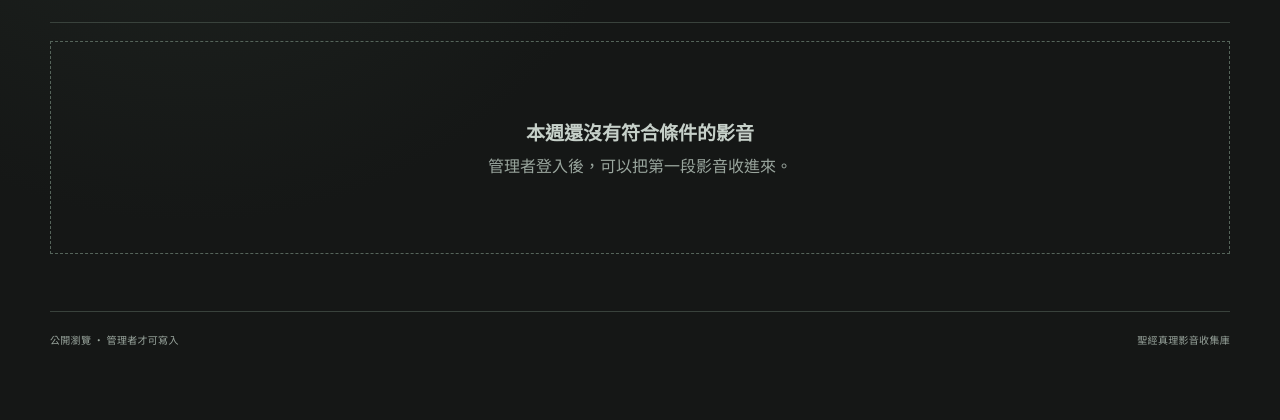
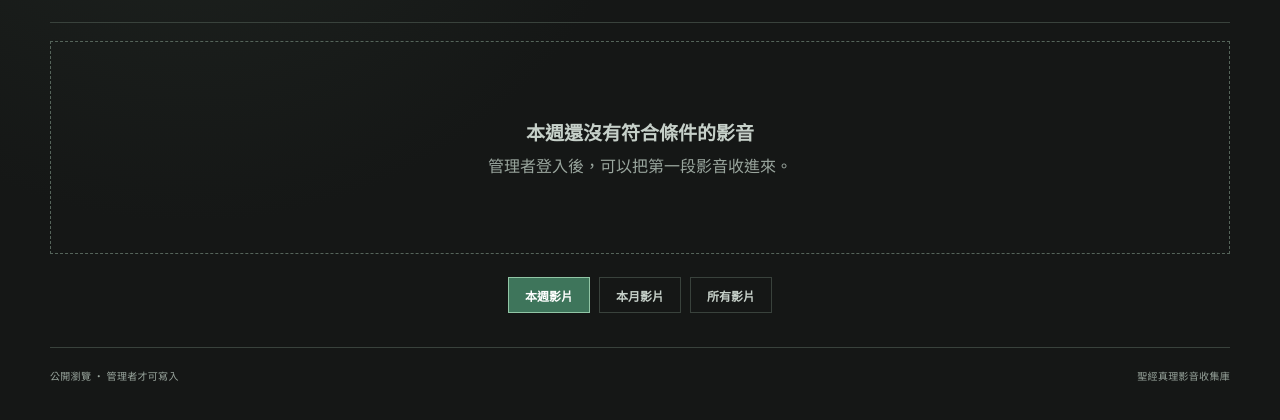
Before and after one commit to notemaker/bible, a PHP site: page / in a window 1280 px wide. Shown: the part 289-709 px from the top of the page. Run offline with PHP 8.4, Linux system fonts and the light colour scheme.

Commit message:
Add files via upload

```diff
--- a/app.js
+++ b/app.js
@@ -40,10 +40,8 @@ const state = {
   latestVerse: null,
   latestVerses: [],
   hasCachedData: false,
-  hasOlderMedia: false,
-  previousMedia: [],
-  previousMediaLoaded: false,
-  showPreviousWeek: false,
+  mediaRange: 'week',
+  mediaRanges: {},
   modal: null,
   editingMediaId: null,
   editingTypeId: null,
@@ -80,10 +78,8 @@ function applyLiveData(result) {
   state.latestVerses = Array.isArray(result.latestVerses) ? result.latestVerses : (result.latestVerse ? [result.latestVerse] : []);
   state.latestVerse = state.latestVerses[0] || null;
   state.todayKey = result.today || todayDateKey();
-  state.previousMedia = [];
-  state.previousMediaLoaded = false;
-  state.showPreviousWeek = false;
-  state.hasOlderMedia = result.hasMore !== undefined ? Boolean(result.hasMore) : state.media.some((item) => !isCurrentWeekMedia(item));
+  state.mediaRange = 'week';
+  state.mediaRanges = { week: state.media };
 }
 
 function saveLiveDataCache(result) {
@@ -345,19 +341,21 @@ function speakSingleVerse(index, button) {
 }
 
 function renderMedia() {
-  const hasOlderMedia = state.hasOlderMedia || state.previousMedia.length > 0;
-  const moreButton = $('#moreMediaButton');
-  moreButton.hidden = !hasOlderMedia;
-  moreButton.textContent = state.showPreviousWeek ? '收起上一週影片' : '更多影片';
-  const sourceMedia = state.showPreviousWeek ? state.media.concat(state.previousMedia) : state.media;
-  state.filteredMedia = sourceMedia.filter((item) => {
+  $$('.media-range-button').forEach((button) => {
+    const active = button.dataset.mediaRange === state.mediaRange;
+    button.classList.toggle('is-active', active);
+    button.setAttribute('aria-pressed', String(active));
+    button.disabled = Boolean(state.loadingMediaRange);
+  });
+  state.filteredMedia = state.media.filter((item) => {
     const inType = state.type === 'all' || item.type === state.type;
     return inType;
   }).sort((a, b) => timestampValue(b.createdAt) - timestampValue(a.createdAt));
   $('#collectionCount').textContent = `${state.filteredMedia.length} 部影音`;
   const grid = $('#mediaGrid');
   if (!state.filteredMedia.length) {
-    grid.innerHTML = `<div class="empty-state"><strong>本週還沒有符合條件的影音</strong><span>${state.media.length ? '按「更多影片」可以查看其他日期的影音。' : '管理者登入後，可以把第一段影音收進來。'}</span></div>`;
+    const rangeLabel = state.mediaRange === 'month' ? '本月' : state.mediaRange === 'all' ? '目前' : '本週';
+    grid.innerHTML = `<div class="empty-state"><strong>${rangeLabel}還沒有符合條件的影音</strong><span>${state.media.length ? '請改選其他影片範圍或影音類型。' : '管理者登入後，可以把第一段影音收進來。'}</span></div>`;
     return;
   }
   grid.innerHTML = state.filteredMedia.map((item) => renderMediaCard(item)).join('');
@@ -530,24 +528,29 @@ async function loadLiveData() {
   }
 }
 
-async function loadPreviousWeekMedia() {
-  if (state.previousMediaLoaded) { state.showPreviousWeek = true; renderMedia(); return; }
-  const button = $('#moreMediaButton');
-  button.disabled = true;
-  button.textContent = '載入中…';
+async function loadMediaRange(range) {
+  if (range === state.mediaRange) return;
+  if (state.mediaRanges[range]) {
+    state.mediaRange = range;
+    state.media = state.mediaRanges[range];
+    renderMedia();
+    return;
+  }
+  state.loadingMediaRange = true;
+  renderMedia();
   try {
-    const result = await jsonp({ action: 'mediaList', weekOffset: 1 }, DEFAULT_CONFIG.appsScriptUrl);
-    if (result?.error === '不支援的讀取操作') throw new Error('Apps Script 尚未更新到兩階段載入版本，請更新最新版 Code.gs。');
-    if (!result?.ok) throw new Error(result?.error || '上一週影片讀取失敗。');
-    state.previousMedia = Array.isArray(result.media) ? result.media : [];
-    state.previousMediaLoaded = true;
-    state.showPreviousWeek = true;
-    state.hasOlderMedia = state.previousMedia.length > 0;
+    const result = await jsonp({ action: 'mediaList', range }, DEFAULT_CONFIG.appsScriptUrl);
+    if (result?.error === '不支援的讀取操作') throw new Error('Apps Script 尚未更新到影片範圍版本，請更新最新版 Code.gs。');
+    if (!result?.ok) throw new Error(result?.error || '影片清單讀取失敗。');
+    state.mediaRanges[range] = Array.isArray(result.media) ? result.media : [];
+    state.mediaRange = range;
+    state.media = state.mediaRanges[range];
     renderMedia();
   } catch (error) {
-    showToast(error.message || '上一週影片讀取失敗。');
-    button.disabled = false;
-    button.textContent = '更多影片';
+    showToast(error.message || '影片清單讀取失敗。');
+  } finally {
+    state.loadingMediaRange = false;
+    renderMedia();
   }
 }
 
@@ -935,14 +938,7 @@ function wireEvents() {
     if (button) speakSingleVerse(button.dataset.speakVerse, button);
   });
   $('#typeFilter').addEventListener('change', (event) => { state.type = event.target.value; renderMedia(); });
-  $('#moreMediaButton').addEventListener('click', () => {
-    if (!state.showPreviousWeek) {
-      loadPreviousWeekMedia();
-      return;
-    }
-    state.showPreviousWeek = false;
-    renderMedia();
-  });
+  $$('.media-range-button').forEach((button) => button.addEventListener('click', () => loadMediaRange(button.dataset.mediaRange)));
   const handleMediaGridClick = (event) => {
     const playButton = event.target.closest('[data-play-media]');
     if (playButton) {
--- a/index.html
+++ b/index.html
@@ -8,8 +8,8 @@
     <link rel="preconnect" href="https://fonts.googleapis.com" />
     <link rel="preconnect" href="https://fonts.gstatic.com" crossorigin />
     <link href="https://fonts.googleapis.com/css2?family=Noto+Sans+TC:wght@400;500;600;700&family=Noto+Serif+TC:wght@500;600;700;900&display=swap" rel="stylesheet" />
-    <link rel="stylesheet" href="./styles.css?v=20261126-2" />
-    <script src="./app.js?v=20261126-4" defer></script>
+    <link rel="stylesheet" href="./styles.css?v=20261126-5" />
+    <script src="./app.js?v=20261126-5" defer></script>
   </head>
   <body>
     <div class="app-shell">
@@ -88,7 +88,11 @@
         </section>
 
         <section id="mediaGrid" class="media-list collection-list" aria-live="polite"></section>
-        <div class="media-more-row"><button id="moreMediaButton" class="button button-outline" type="button" hidden>更多影片</button></div>
+        <div class="media-range-row" aria-label="影片清單範圍">
+          <button class="media-range-button is-active" data-media-range="week" type="button" aria-pressed="true">本週影片</button>
+          <button class="media-range-button" data-media-range="month" type="button" aria-pressed="false">本月影片</button>
+          <button class="media-range-button" data-media-range="all" type="button" aria-pressed="false">所有影片</button>
+        </div>
       </main>
 
       <footer class="footer">
--- a/styles.css
+++ b/styles.css
@@ -110,7 +110,10 @@ button:focus-visible, a:focus-visible, input:focus-visible, select:focus-visible
 .featured-section + .toolbar { margin-top: 24px; padding-top: 18px; border-top-color: #596d5e; }
 
 .media-list { display: grid; grid-template-columns: repeat(2, minmax(0, 1fr)); gap: 16px; padding: 18px 0 75px; }
-.media-more-row { display: flex; justify-content: flex-end; margin: -52px 0 34px; }
+.media-range-row { display: flex; justify-content: center; gap: 9px; margin: -52px 0 34px; }
+.media-range-button { min-height: 36px; padding: 0 16px; border: 1px solid var(--line); color: var(--ink-soft); background: transparent; font-size: 12px; font-weight: 700; }
+.media-range-button:hover, .media-range-button.is-active { border-color: var(--sage-deep); color: #fff; background: var(--action); }
+.media-range-button:disabled { opacity: .55; cursor: wait; }
 .collection-list { grid-template-columns: 1fr; gap: 10px; }
 .collection-list .media-card { display: grid; grid-template-columns: 132px minmax(0, 1fr); grid-template-rows: auto auto 1fr auto; column-gap: 18px; min-height: 0; padding: 14px 18px; }
 .collection-list .media-card[data-open-player] { cursor: pointer; }
@@ -328,6 +331,8 @@ code { padding: 2px 4px; color: var(--sage-deep); background: var(--sage); font-
   .collection-header { align-items: flex-start; padding-top: 44px; }
   .collection-meta { flex-direction: column; align-items: flex-end; gap: 12px; }
   .media-list { grid-template-columns: 1fr; }
+  .media-range-row { flex-wrap: wrap; margin-top: -42px; }
+  .media-range-button { flex: 1 1 30%; min-width: 92px; padding-right: 10px; padding-left: 10px; }
   .collection-list .media-card { grid-template-columns: 96px minmax(0, 1fr); column-gap: 12px; padding: 12px; }
   .collection-list .media-thumb { width: 96px; height: 54px; }
   .collection-list .media-card h3 { font-size: 15px; }
```
